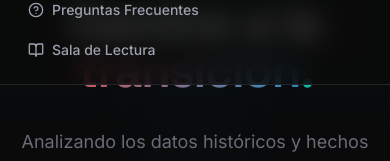
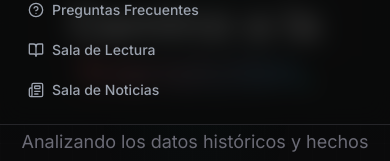
Before and after one commit to pablohernandezb/umbral-monitor, a Next.js app: page / in a window 390 px wide. Both pictures are taken after a click on the button 356 px from the left and 32 px from the top of the page. Shown: the part 289-450 px from the top of the page. Built offline with nearby package versions, Linux system fonts and the light colour scheme; no server answers; the database is empty.

Commit message:
Fixing mobile header menu and scenario cards loading bug

```diff
--- a/app/page.tsx
+++ b/app/page.tsx
@@ -323,6 +323,7 @@ export default function LandingPage() {
             </p>
           </motion.div>
           {/* Section header - moved inside the terminal */}
+          {!loading && (
           <motion.div
             initial="hidden"
             whileInView="visible"
@@ -460,6 +461,7 @@ export default function LandingPage() {
               ) : null
             })()}
           </motion.div>
+          )}
 
           {/* Days since capture ticker */}
           <motion.div
--- a/components/layout/Header.tsx
+++ b/components/layout/Header.tsx
@@ -178,6 +178,14 @@ export function Header() {
                 <BookOpen className="w-4 h-4" />
                 {locale === 'es' ? 'Sala de Lectura' : 'Reading Room'}
               </Link>
+              <Link
+                href="/news"
+                onClick={() => setMobileMenuOpen(false)}
+                className="flex items-center gap-2 px-3 py-2 text-sm font-medium rounded-md transition-colors text-umbral-light hover:text-white hover:bg-umbral-ash"
+              >
+                <Newspaper className="w-4 h-4" />
+                {locale === 'es' ? 'Sala de Noticias' : 'News Room'}
+              </Link>
             </div>
           </div>
         )}
```
